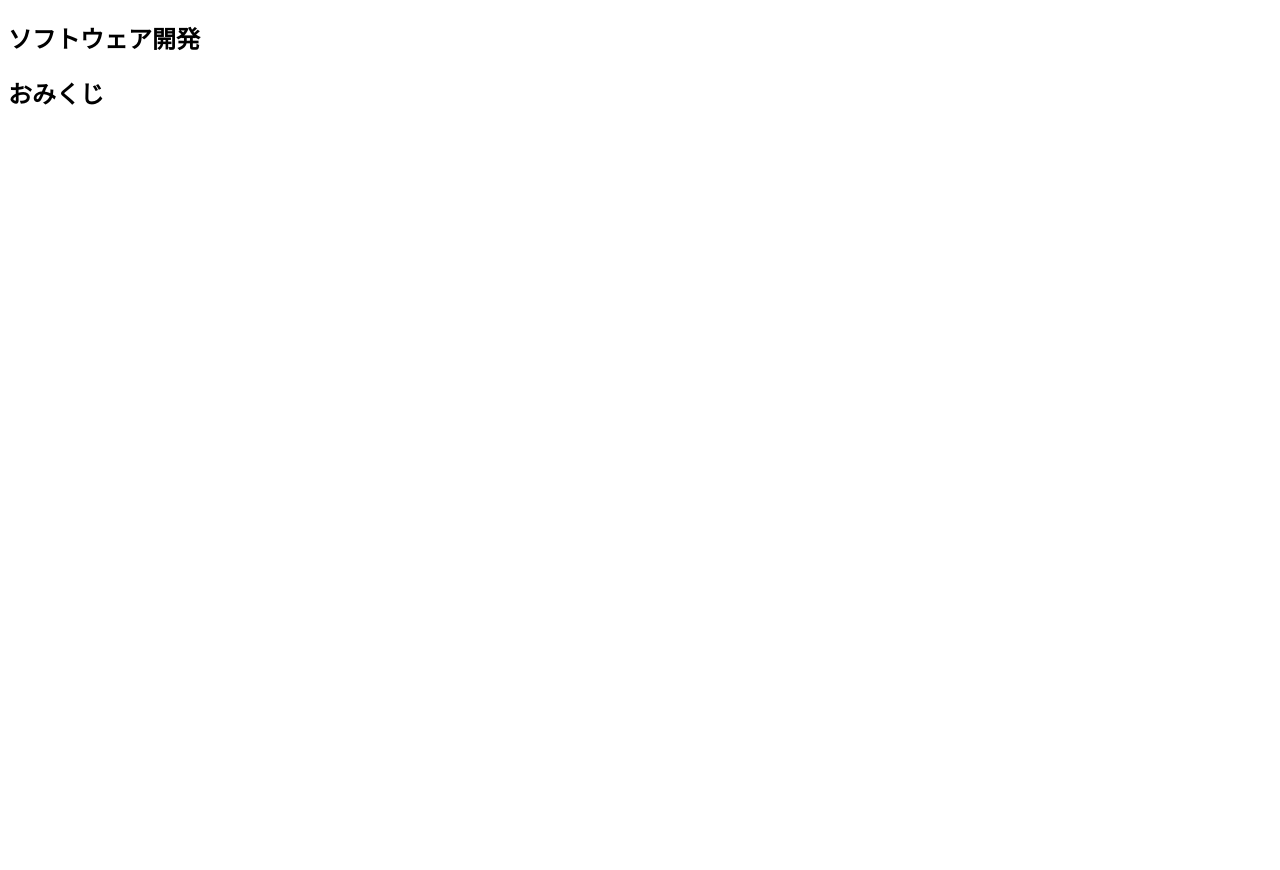
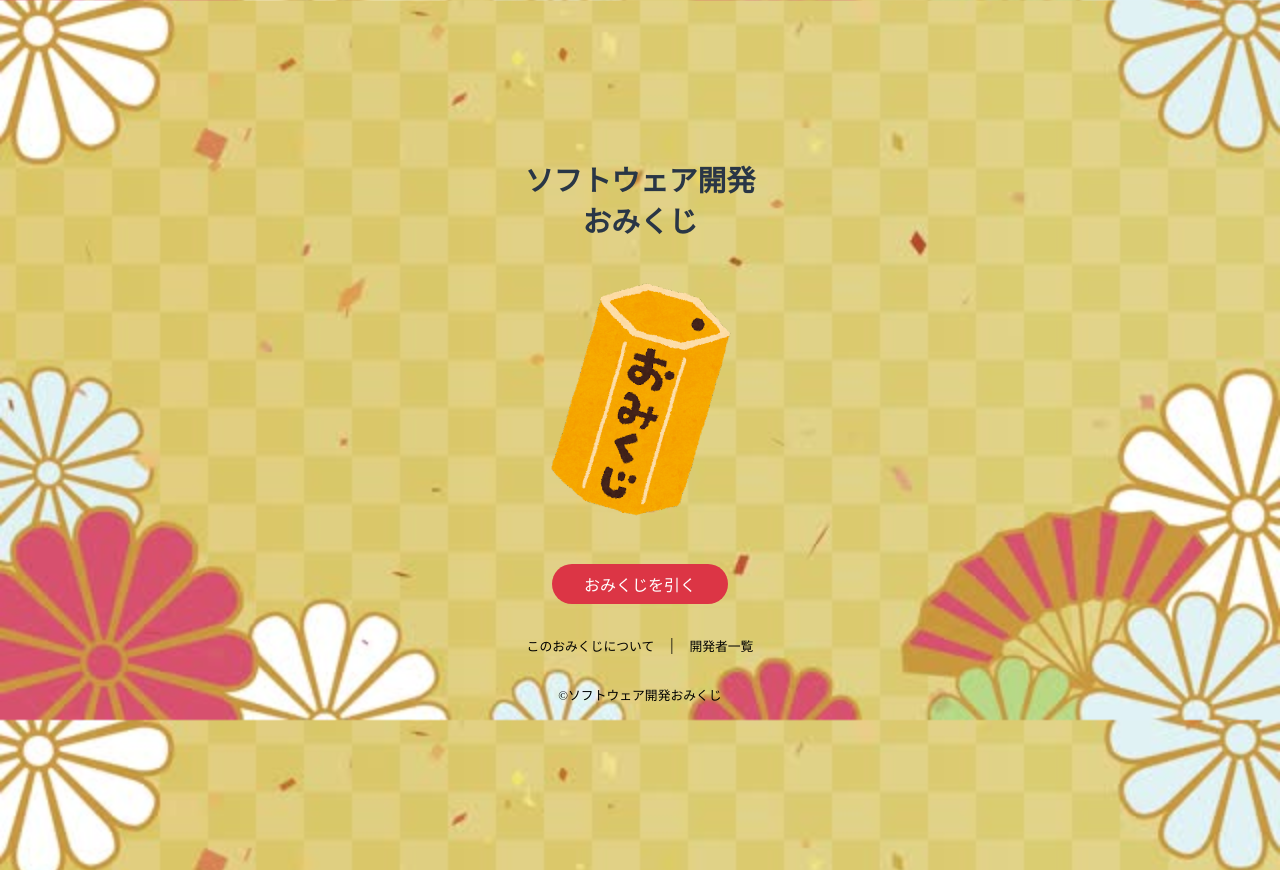
Before and after one commit to teamB-sakai/wok-space, a plain HTML site: page index.html in a window 1280 px wide. Before the commit the page ends 800 px from the top, so only its background shows below. Drawn offline with Linux system fonts and the light colour scheme.

Commit message:
htmlを追加しました

```diff
--- a/index.html
+++ b/index.html
@@ -1,17 +1,47 @@
 <!DOCTYPE html>
 <html lang="ja">
+
 <head>
   <meta charset="UTF-8">
+  <meta name="keywords" content="">
+  <meta name="description" content="">
   <meta name="viewport" content="width=device-width, initial-scale=1.0">
   <title>おみくじアプリ</title>
+  <link rel="stylesheet" href="style.css">
 </head>
+
 <body>
-  <main>
-    <section>
+  <main id="main">
+    <!-- 酒井 -->
+    <!-- main -->
+    <header>
       <h1>ソフトウェア開発</h1>
       <h2>おみくじ</h2>
-<!-- 酒井 -->
-<!-- main -->
+    </header>
+    <section>
+      <div class="section1">
+        <a id = "btn">おみくじを引く</a>
+      </div>
+      <div class="section2">
+        <img src="image/Omikuji.png" alt="おみくじイメージ画像">
+      </div>
+    </section>
+    <footer>
+      <div class="footer1">
+        <ul>
+          <li><a href="">このおみくじについて</a></li>
+          <li><p> | </p></li>
+          <li><a href="">開発者一覧</a></li>
+          <li><p>©ソフトウェア開発おみくじ</p></li>
+        </ul>
+      </div>
+    </footer>
+  </main>
+
+  <p id="result"></p>
+  <a id = "btn2">もう一度引く</a>
+
+  <script src="main.js"></script>
 
 
 
@@ -78,9 +108,8 @@
 
 
 
-
-<!-- 村田さん -->
-<!-- footer -->
+  <!-- 村田さん -->
+  <!-- footer -->
 
 
 
@@ -151,8 +180,8 @@
 
 
 
-<!-- 長山さん -->
-<!-- おみくじ結果 -->
+  <!-- 長山さん -->
+  <!-- おみくじ結果 -->
 
 
 
@@ -223,9 +252,8 @@
 
 
 
-    </section>
 
-  </main>
 
 </body>
+
 </html>
--- /dev/null
+++ b/main.js
@@ -0,0 +1,31 @@
+'use strict';
+
+{
+  const btn = document.getElementById('btn');
+  const btn2 = document.getElementById('btn2');
+  const reult = document.getElementById('result');
+  const main = document.getElementById('main');
+
+  btn2.style.display = 'none';
+
+
+  btn.addEventListener('click', () =>  {
+    const results = ['大吉','末吉','中吉','小吉','凶'];
+    const n = Math.floor(Math.random() * 5);
+
+    result.textContent = results[n];
+
+    main.style.display = 'none';
+
+    result.style.display = 'block';
+    btn2.style.display = 'block';
+  });
+
+  btn2.addEventListener('click', () => {
+    // 元の画面に戻す
+    result.textContent = ''; // 結果をリセット
+    btn2.style.display = 'none';
+    main.style.display = 'block';
+  });
+
+}
--- a/style.css
+++ b/style.css
@@ -1,5 +1,132 @@
-.container {
-    display:flex;
-    flex-flow: column;
+body {
+    background-image: url(image/background.png);
+    background-repeat: repeat;
+    background-size: 100% auto;
+}
+
+main {
+    margin: 0 auto;
+    width: 50%;
+    padding-top: 150px;
+    padding-bottom: 150px;
+}
+
+header {
+    text-align: center;
+}
+
+h1,h2 {
+    margin: 0 auto;
+    font-size: calc(1rem + 1vw);
+    font-family: 'Yuji Syuku', serif;
+    color: #293646;
+}
+
+section {
+    display: flex;
+    justify-content: center;
+    flex-direction:column-reverse;
     align-items: center;
 }
+
+.section1 a {
+    color: white;
+    font-family: 'Yuji Syuku', serif;
+    position: relative;
+    display: inline-block;
+    padding: 0.5rem 2rem;
+    cursor: pointer;
+    background-color: #dc3545;
+    list-style: none;
+    text-decoration: none;
+    border-radius: 100vh;
+}
+
+.section1 a:hover {
+    background-color: #528000;
+}
+
+.section1:hover + .section2 {
+    animation: shake 0.4s ease;
+}
+
+@keyframes shake {
+    0% {transform: rotate(0);}
+    16% {transform: rotate(12deg);}
+    32% {transform: rotate(-10deg);}
+    48% {transform: rotate(8deg);}
+    64% {transform: rotate(-6deg);}
+    80% {transform: rotate(4deg);}
+    96% {transform: rotate(-2deg);}
+    100% {transform: rotate(0deg);}
+}
+
+footer{
+    padding-top: 2em;
+    text-align: center;
+}
+
+.footer1{
+    display: inline-block;
+}
+
+img {
+    padding-top: 2.5em;
+    padding-bottom: 2.5em;
+    height: 15rem;
+}
+
+ul {
+    margin: 0 auto;
+    padding: 0;
+}
+
+li:nth-child(1) {
+    list-style: none;
+    text-decoration: none;
+    float: left;
+    font-family: 'Yuji Syuku', serif;
+    padding-bottom: 30px;
+}
+
+li:nth-child(2) {
+    list-style: none;
+    text-decoration: none;
+    float: left;
+    color: black;
+    font-family: 'Yuji Syuku', serif;
+    padding-bottom: 30px;
+}
+
+li:nth-child(3) {
+    list-style: none;
+    text-decoration: none;
+    float: left;
+    font-family: 'Yuji Syuku', serif;
+    padding-bottom: 30px;
+}
+
+li:nth-child(4) {
+    list-style: none;
+    padding: 0;
+    clear: both;
+    font-size: 0.8em;
+    color: black;
+    font-family: 'Yuji Syuku', serif;
+}
+
+.footer1 p:nth-child(1){
+    margin: 0;
+    padding: 0 1em 0 1em;
+}
+
+.footer1 a:nth-child(1) {
+    text-decoration: none;
+    font-size: 0.8em;
+    color: black;
+    font-family: 'Yuji Syuku', serif;
+}
+
+#btn2 {
+    cursor: pointer;
+}
```
Also changed, not shown: image/Omikuji.png (added), image/background.png (added).
